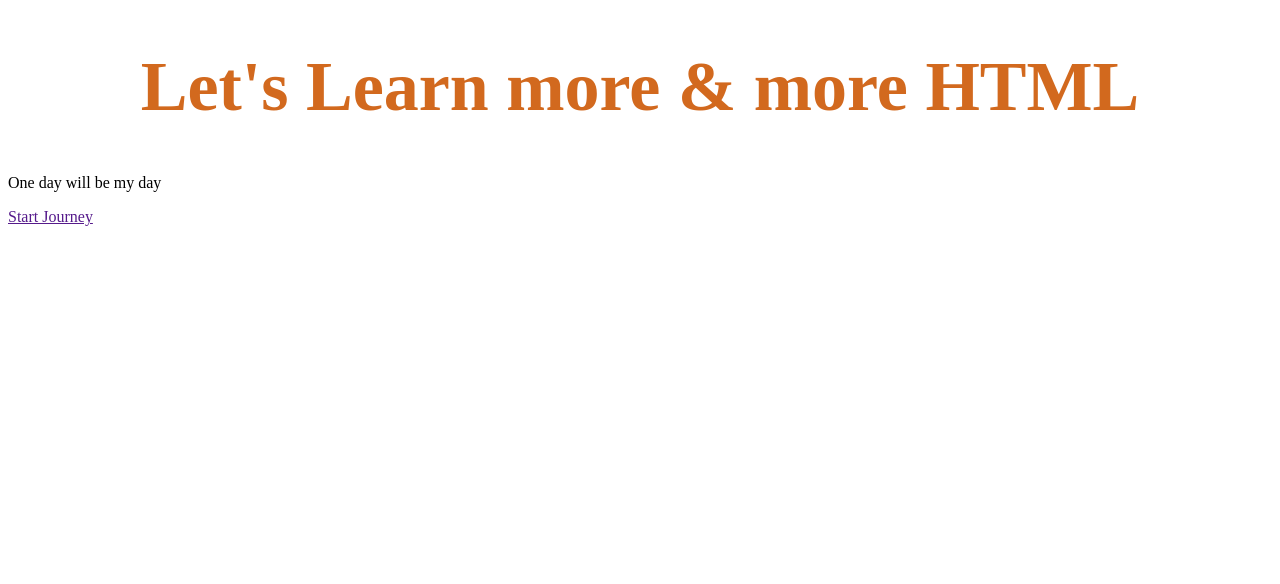
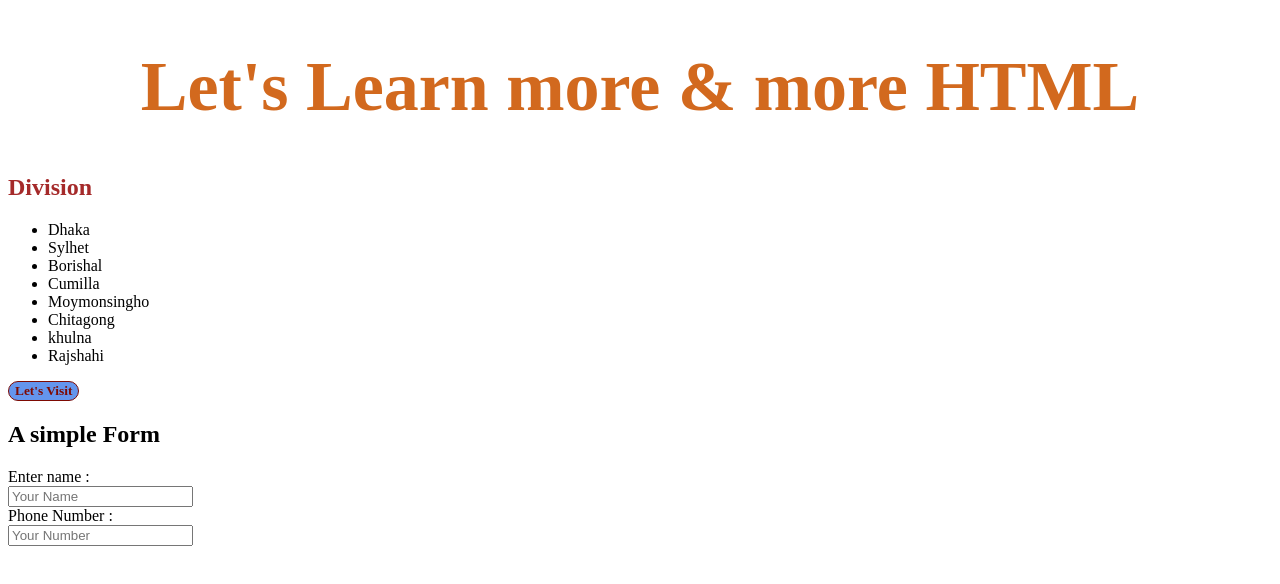
Before and after one commit to jahidulmunna/html-semantic-structure, a plain HTML site: page index.html in a window 1280 px wide. Drawn offline with Linux system fonts and the light colour scheme.

Commit message:
added the final work

```diff
--- a/index.css
+++ b/index.css
@@ -3,3 +3,17 @@
      font-size: 70px;
       text-align: center;
 }
+
+.division{
+      color: brown;
+
+}
+
+.button{
+      color:rgb(126, 10, 2);
+      font-family:serif;
+      font-weight: bold;
+      background-color: cornflowerblue;
+      border-radius: 15px;
+      border: 1px solid rgb(126, 10, 2);
+}
--- a/index.html
+++ b/index.html
@@ -9,7 +9,28 @@
 </head>
 <body>
      <h1 class="heading"> Let's Learn more & more HTML</h1>
-      <p>One day will be my day</p>
-      <a href="">Start Journey</a>
+     <div>
+          <h2 class="division">Division</h2>
+     <ul class="">
+          <li>Dhaka</li>
+          <li>Sylhet</li>
+          <li>Borishal</li>
+          <li>Cumilla</li>
+          <li>Moymonsingho</li>
+          <li>Chitagong</li>
+          <li>khulna</li>
+          <li>Rajshahi</li>
+     </ul>
+     <button class="button" type="button">Let's Visit</button>
+     </div>
+      <h2>A  simple Form</h2>
+      <form action="">
+          <label for="">Enter name :</label> <br>
+          <input type="text" placeholder="Your Name"> <br>
+
+          <label for="">Phone Number :</label> <br>
+          <input type="number" placeholder="Your Number">
+
+      </form>
 </body>
 </html>
```
